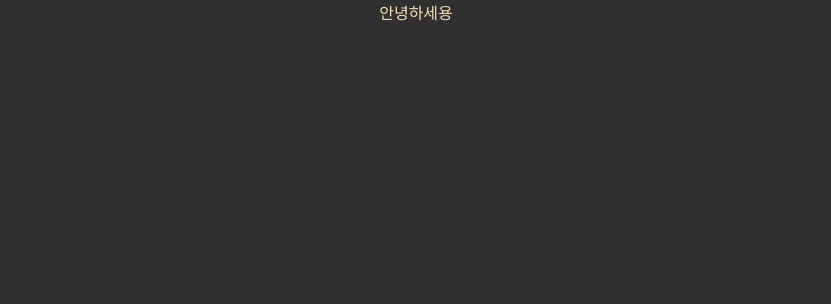
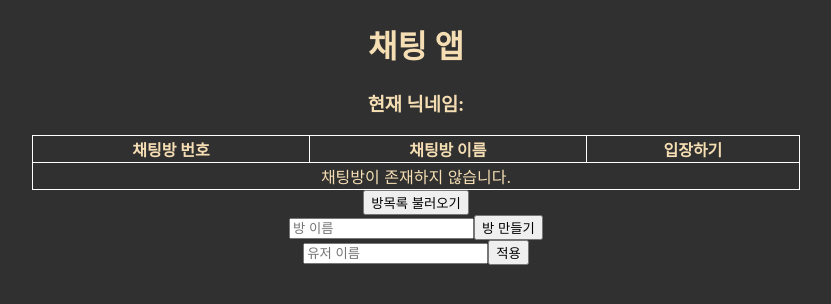
Before and after one commit to tkatpgus19/WebSocket-test, a React (Create React App) app in the folder frontend/: page / in a window 1280 px wide. Shown: the top 304 px of the page, without its empty margins (224-1055 px from the left). Built offline with nearby package versions, Linux system fonts and the light colour scheme.

Commit message:
Refactor: 채팅방, 대기방 컴포넌트 분리

```diff
--- a/frontend/src/App.js
+++ b/frontend/src/App.js
@@ -1,7 +1,7 @@
 import './App.css';
-import Main from 'sockjs-client/lib/main';
-import { BrowserRouter, Routes, Route } from 'react-router-dom';
+import { Routes, Route } from 'react-router-dom';
 import WaitingRoom from './pages/WaitingRoom';
+import ChatRoom from './pages/ChatRoom';
 
 function App() {
 
@@ -9,11 +9,9 @@ function App() {
 
   return (
     <div className="App">
-      <div>안녕하세용</div>
-
       <Routes>
-        <Route path="/" component={<Main/>}/>
-        <Route path="/chat" element={<WaitingRoom/>}/>
+        <Route path="/" element={<WaitingRoom/>}/>
+        <Route path="/chat" element={<ChatRoom/>}/>
       </Routes>
     </div>
   );
--- /dev/null
+++ b/frontend/src/pages/ChatRoom.js
@@ -0,0 +1,65 @@
+import { useEffect, useRef, useState } from 'react';
+import { useLocation } from 'react-router-dom';
+import SockJS from 'sockjs-client'
+import { Stomp } from '@stomp/stompjs';
+
+function ChatRoom(){
+	useEffect(()=>{
+		connectChat();
+	}, [])
+	let roomId = useLocation().state
+
+  const [message, setMessage] = useState('');
+
+  // stomp 세션 연결 유지를 위한 변수
+  const client = useRef();
+
+  const onMessageChange = (e)=>{
+    setMessage(e.target.value)
+  }
+
+	const connectChat = ()=>{
+    const socket = new SockJS('http://localhost:8080/ws-stomp')
+    client.current = Stomp.over(socket)
+    client.current.connect({}, onConnected, onError);
+  }
+
+  function onConnected(){
+      client.current.subscribe('/sub/chat/room/' + roomId, onMessageReceived);
+      client.current.send("/pub/chat/enterUser", {}, JSON.stringify({type: 'ENTER', "roomId": roomId, sender: "kim",}))
+    }
+
+  function onError(error) {
+      alert('error')
+  }
+
+
+  function onMessageReceived(payload) {
+      const chattingWindow = document.querySelector('.chat')
+      var chat = JSON.parse(payload.body);
+      console.log("전송받은 데이터: ", chat.message)
+      var value = chattingWindow.value + '\n' + chat.message
+      chattingWindow.value = value;
+  }
+
+  function sendMessage(){
+      client.current.send("/pub/chat/sendMessage", {}, JSON.stringify({
+          "roomId": roomId,
+          sender: 'kim',
+          message: message,
+          type: 'TALK'
+      }))
+      setMessage('')
+  }
+
+
+	return(
+		<>
+			<textarea className='chat' ></textarea>
+			<input onChange={onMessageChange}/>
+			<button onClick={sendMessage}>메시지 전송</button>
+		</>
+	);
+};
+
+export default ChatRoom;
--- a/frontend/src/pages/WaitingRoom.js
+++ b/frontend/src/pages/WaitingRoom.js
@@ -1,33 +1,28 @@
-import { useRef, useState } from 'react';
+import { useState } from 'react';
 import axios from 'axios';
-import SockJS from 'sockjs-client'
-import { Stomp } from '@stomp/stompjs';
+import { useNavigate } from 'react-router-dom';
 
 function WaitingRoom(){
 
   // 채팅방 목록
   // 받아온 채팅방 목록이 비어있는지 체크하는 플래그
   // 방 이름
-  // 채팅 메시지
   // 닉네임
   const [roomList, setRoomList] = useState([]);
   const [isVoid, setIsVoid] = useState(true);
   const [roomName, setRoomName] = useState('');
-  const [message, setMessage] = useState('');
   const [nickname, setNickname] = useState('');
 
-  // stomp 세션 연결 유지를 위한 변수
-  const client = useRef();
 
   //
-  let roomId = ''
-  const [roomNo, setRoomNo] = useState('')
+
+  const navigate = useNavigate();
 
   const getRoomList = ()=>{
     axios.get('http://localhost:8080')
       .then(res=>{
         console.log(res.data)
-        if(res.data[0] != undefined){
+        if(res.data[0] !== undefined){
           setIsVoid(false)
         }
         var tmp = res.data
@@ -36,11 +31,8 @@ function WaitingRoom(){
       .catch(err=>console.log(err))
   };
 
-  const onChange = (e)=>{
+  const onRoomNameChange = (e)=>{
     setRoomName(e.target.value)
-  }
-  const onChange2 = (e)=>{
-    setMessage(e.target.value)
   }
 
   const makeRoom = ()=>{
@@ -52,50 +44,12 @@ function WaitingRoom(){
       })
   }
   const onKeyDown = (e)=>{
-    if(e.keyCode == 13){
+    if(e.keyCode === 13){
       makeRoom()
       setRoomName('')
     }
   }
 
-  const connectChat = ()=>{
-    const socket = new SockJS('http://localhost:8080/ws-stomp')
-    client.current = Stomp.over(socket)
-    client.current.connect({}, onConnected, onError);
-  }
-
-  function onConnected(){
-      client.current.subscribe('/sub/chat/room/' + roomId, onMessageReceived);
-      client.current.send("/pub/chat/enterUser", {}, JSON.stringify({type: 'ENTER', "roomId": roomId, sender: "kim",}))
-    }
-
-  function onError(error) {
-      alert('error')
-  }
-
-
-  function onMessageReceived(payload) {
-      //console.log("payload 들어오냐? :"+payload);
-      const chattingWindow = document.querySelector('.chat')
-      var chat = JSON.parse(payload.body);
-      console.log("전송받은 데이터: ", chat.message)
-      var value = chattingWindow.value + '\n' + chat.message
-      chattingWindow.value = value;
-  }
-
-  function sendMessage(){
-      client.current.send("/pub/chat/sendMessage", {}, JSON.stringify({
-          "roomId": roomNo,
-          sender: 'kim',
-          message: message,
-          type: 'TALK'
-      }))
-      setMessage('')
-  }
-
-  function onClick2(){
-
-  }
   return(
     <>
       <h1>채팅 앱</h1>
@@ -105,12 +59,13 @@ function WaitingRoom(){
           <tr>
             <th>채팅방 번호</th>
             <th>채팅방 이름</th>
-                <th>비고</th>
+            <th>입장하기</th>
           </tr>
+        </thead>
+        <tbody>
           {
             isVoid ? <tr><td colSpan={'3'}>채팅방이 존재하지 않습니다.</td></tr> : null
           }
-
           {
             roomList.map((data, index)=>{
             return(
@@ -118,31 +73,32 @@ function WaitingRoom(){
               <tr key={index}>
                 <td>{index}</td>
                 <td>{data.roomName}</td>
-                        <td><button className='move' onClick={()=>{roomId = data.roomId; setRoomNo(roomId); connectChat();}}>이동하기</button></td>
+                <td>
+                  <button className='move'
+                  onClick={()=>{
+                    navigate("/chat", {state:data.roomId})
+                    }}>
+                    이동하기
+                  </button>
+                </td>
               </tr>
               </>
             )
             })
           }
-            </thead>
-
+        </tbody>
       </table>
       <div>
         <button onClick={getRoomList}>방목록 불러오기</button>
       </div>
 
       <div>
-            <input placeholder='방 이름' onChange={onChange} onKeyDown={onKeyDown} data={roomName}/>
+        <input placeholder='방 이름' onChange={onRoomNameChange} onKeyDown={onKeyDown} data={roomName}/>
         <button onClick={makeRoom} >방 만들기</button>
       </div>
 
       <input placeholder='유저 이름'/>
-        <button onClick={onClick2}>적용</button>
-
-    <div></div>
-        <textarea className='chat' ></textarea>
-        <input onChange={onChange2}/>
-        <button onClick={sendMessage}>메시지 전송</button>
+      <button>적용</button>
     </>
   );
 };
```
Lines whose indentation alone changed are shown as unchanged.
